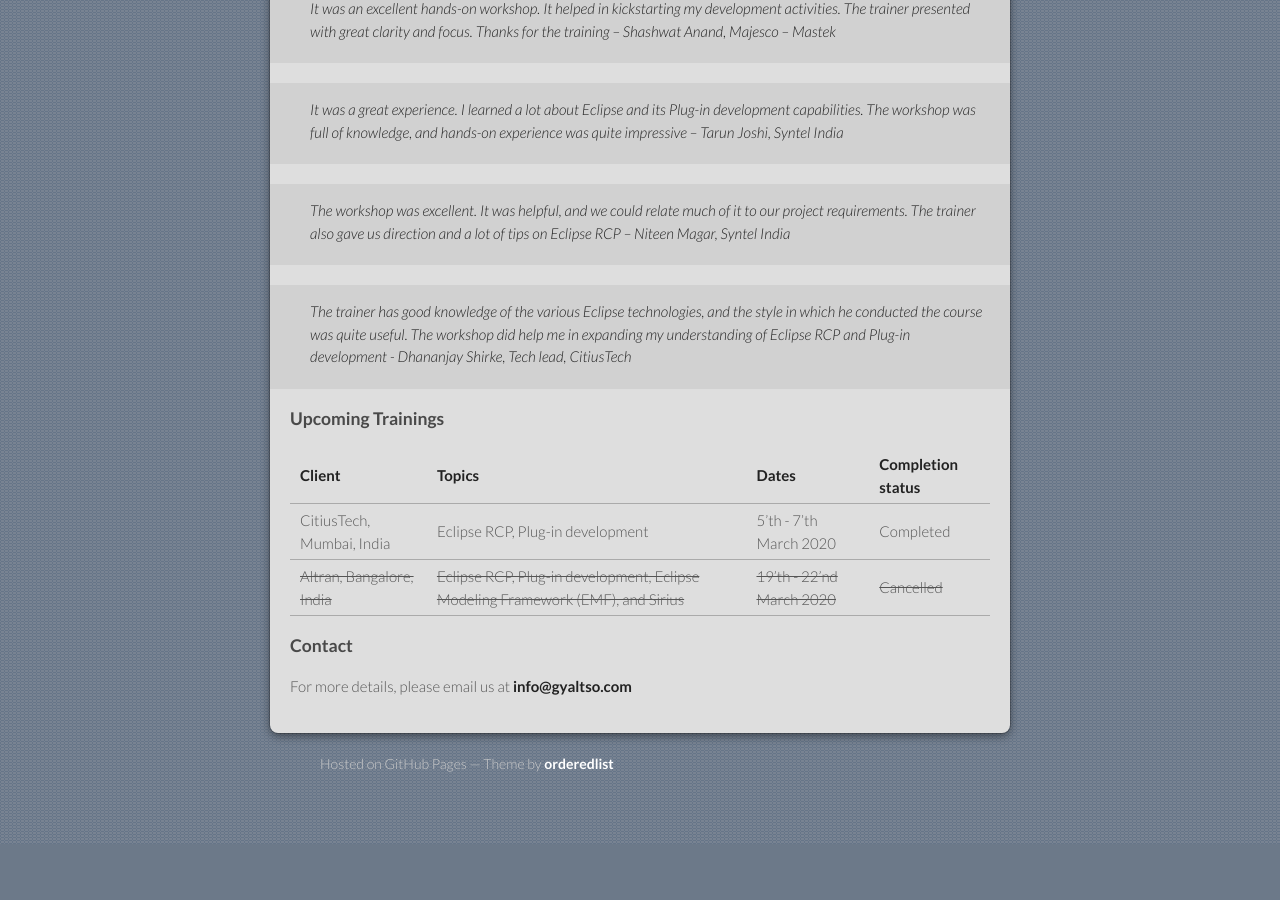
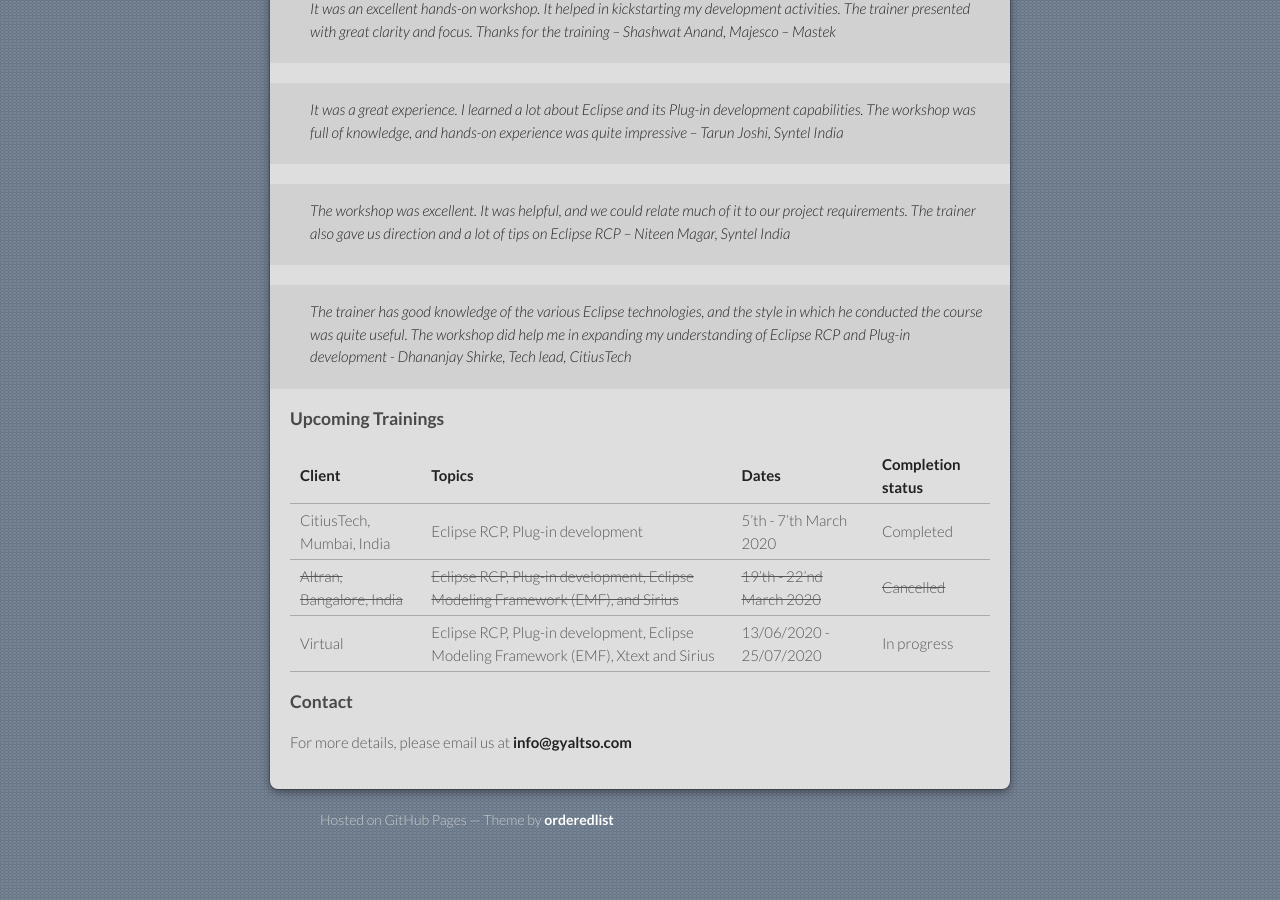
Before and after one commit to gyaltso/gyaltso.github.com, a Jekyll site: the page built from index.md, in a window 1280 px wide and 900 px high, scrolled down 918 px. Built offline with Jekyll 4.4.1, drawn with Linux system fonts in a browser that asks for light colours; our own code applies the rules of GitHub Pages for plain Markdown files; before the commit the page ends 1762 px from its top, so only the background shows below that.

Commit message:
Added details about the latest training

```diff
--- a/index.md
+++ b/index.md
@@ -39,6 +39,7 @@ Virtual training - IBM, AVIN Systems, Sapient, Majesco – Mastek, Aricent, Anci
 | :--------------------------- | :--------------------------------------------------------------------------------- | :--------------------------- | :---------------- |
 | CitiusTech, Mumbai, India    | Eclipse RCP, Plug-in development                                                   | 5'th - 7'th March 2020       | Completed         |
 | ~~Altran, Bangalore, India~~ | ~~Eclipse RCP, Plug-in development, Eclipse Modeling Framework (EMF), and Sirius~~ | ~~19'th - 22'nd March 2020~~ | ~~Cancelled~~     |
+| Virtual | Eclipse RCP, Plug-in development, Eclipse Modeling Framework (EMF), Xtext and Sirius| 13/06/2020 - 25/07/2020| In progress    |
 
 ### Contact
 
```
